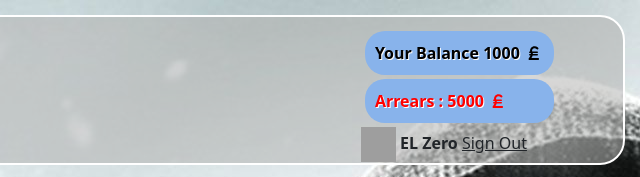
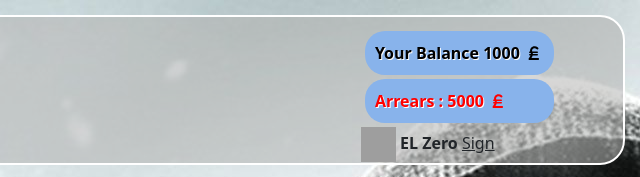
Before and after one commit to yassermayati1/new-project, a plain HTML site: page index.html in a window 1280 px wide. Shown: the top 177 px of the page, 640-1280 px from the left. Drawn offline with Linux system fonts and the light colour scheme; grey boxes are pictures that could not be loaded.

Commit message:
delete out word

```diff
--- a/index.html
+++ b/index.html
@@ -40,7 +40,7 @@
                           <div class="user">
                               <img src="https://img.icons8.com/office/16/000000/user.png" width="35" height="35"/></span>
                               <span class="user-name"><b>EL Zero</b></span>
-                              <span class="Sign-Out">Sign Out</span>
+                              <span class="Sign-Out">Sign </span>
 
                           </div>
                       </div>
```
